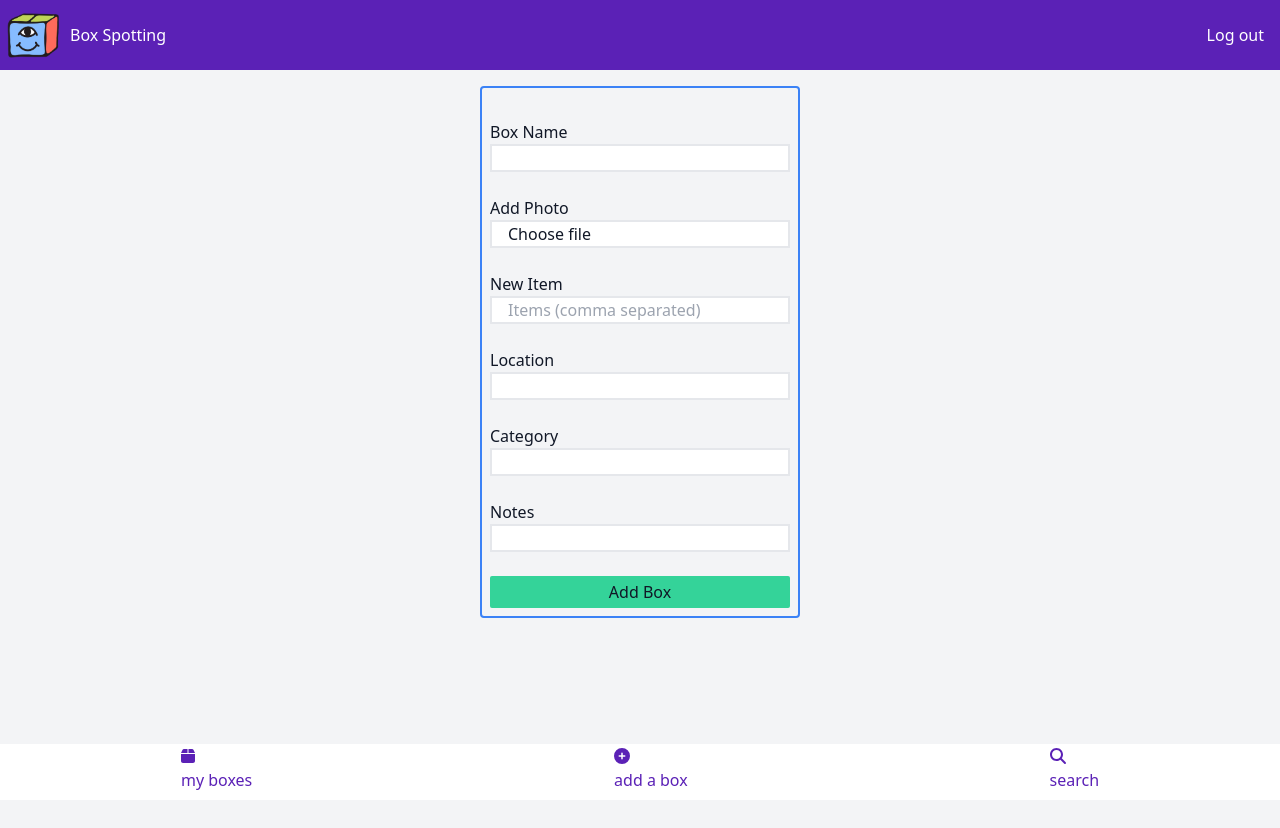
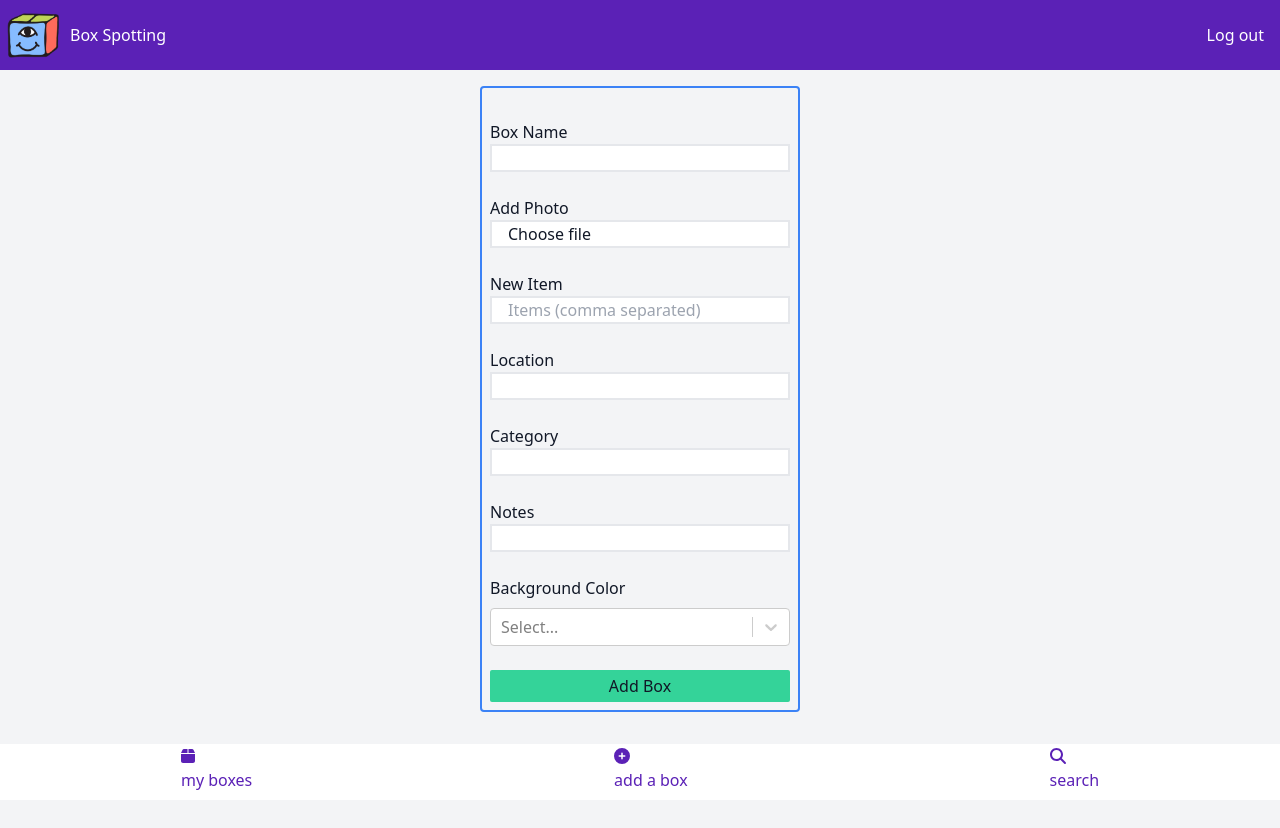
Before and after one commit to nossaschaefer/nextjs-box-spotting, a Next.js app: page /addbox in a window 1280 px wide. Shown: the top 828 px of the page. Built offline with nearby package versions, Linux system fonts and the light colour scheme; no server answers; sample sign-in values are in the browser's storage.

Commit message:
adds box bg color selection

```diff
--- a/app/addbox/page.js
+++ b/app/addbox/page.js
@@ -2,6 +2,7 @@
 import { useSession } from "next-auth/react";
 import { useRouter } from "next/navigation";
 import { useState } from "react";
+import Select from "react-select";
 
 export default function AddBoxForm() {
   const { data: session, status } = useSession();
@@ -14,6 +15,16 @@ export default function AddBoxForm() {
   const [boxNotes, setBoxNotes] = useState("");
   const [boxImage, setBoxImage] = useState(null);
   const [fileName, setFileName] = useState("Choose file");
+  const [boxColor, setBoxColor] = useState("");
+
+  const colorOptions = [
+    { value: "bg-blue-200", label: "Blue" },
+    { value: "bg-green-200", label: "Green" },
+    { value: "bg-yellow-200", label: "Yellow" },
+    { value: "bg-purple-200", label: "Purple" },
+    { value: "bg-pink-200", label: "Pink" },
+    { value: "bg-teal-200", label: "Teal" },
+  ];
 
   async function handleSubmit(e) {
     e.preventDefault();
@@ -28,6 +39,7 @@ export default function AddBoxForm() {
         boxCategory,
         boxNotes,
         boxImage,
+        boxColor,
       }),
     });
     if (res.ok) {
@@ -138,6 +150,21 @@ export default function AddBoxForm() {
               onChange={(e) => setBoxNotes(e.target.value)}
             />
 
+            <label htmlFor="boxcolor" className="text-left mt-6">
+              Background Color
+            </label>
+            <Select
+              value={colorOptions.find((option) => option.value === boxColor)}
+              onChange={(selectedOption) => setBoxColor(selectedOption.value)}
+              options={colorOptions}
+              className="text-left mt-2"
+              getOptionLabel={(e) => (
+                <div className={`${e.value} text-black px-4 rounded-md`}>
+                  {e.label}
+                </div>
+              )}
+            />
+
             <button
               className="rounded-sm p-1 bg-emerald-400 mt-6"
               type="submit"
@@ -147,7 +174,7 @@ export default function AddBoxForm() {
           </form>
         </div>
       </div>
-      <div className="mb-20"></div>
+      <div className="mb-40"></div>
     </>
   );
 }
--- a/package.json
+++ b/package.json
@@ -20,7 +20,8 @@
     "next-auth": "^4.24.11",
     "next-cloudinary": "^6.16.0",
     "react": "^19.0.0",
-    "react-dom": "^19.0.0"
+    "react-dom": "^19.0.0",
+    "react-select": "^5.10.1"
   },
   "devDependencies": {
     "@eslint/eslintrc": "^3",
```
Also changed, not shown: 1 other file (tests, documents, lock files or other folders).
